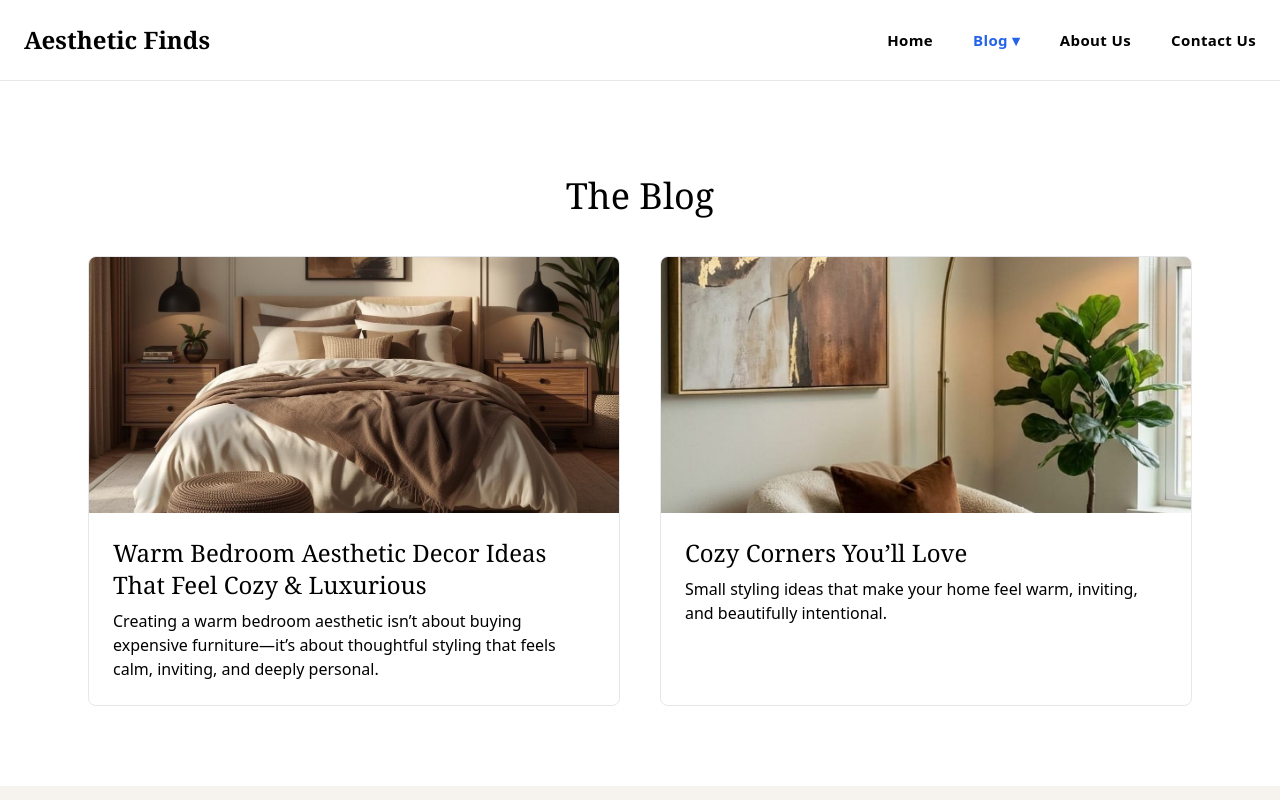
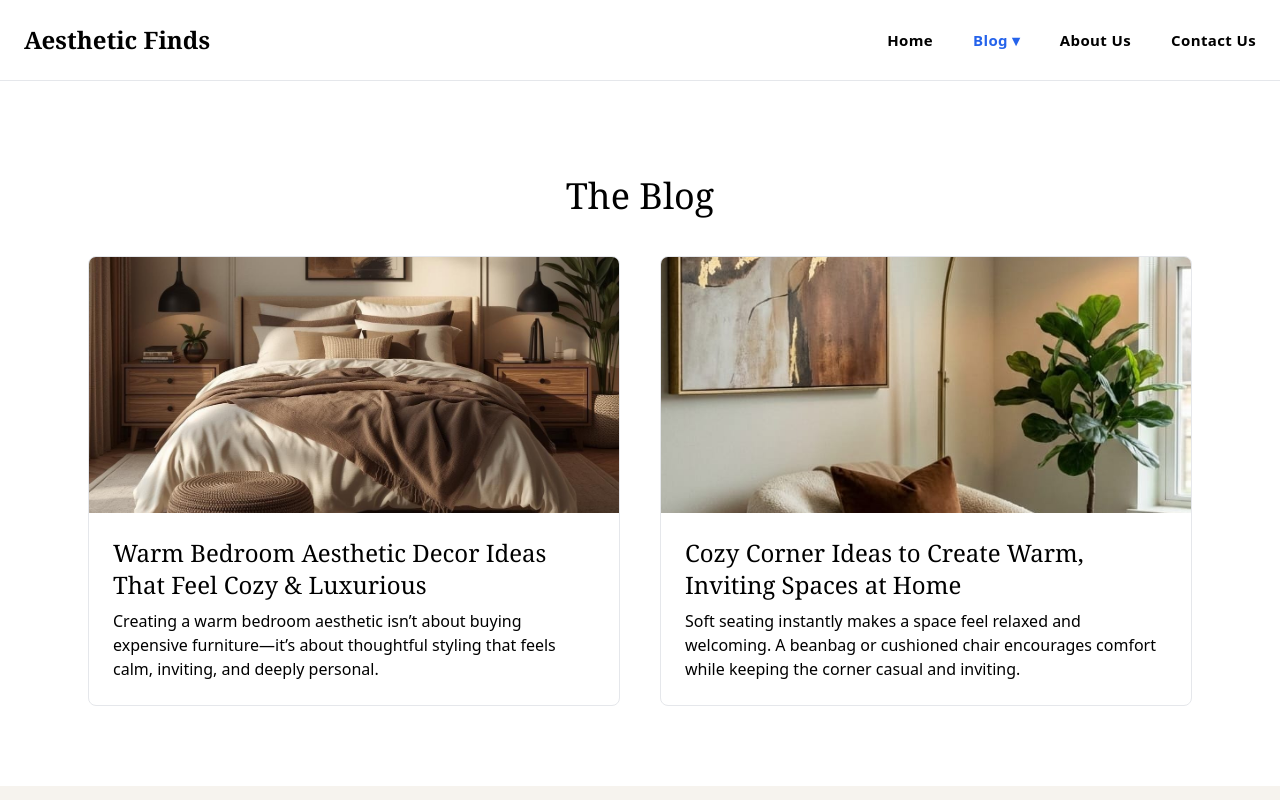
Before and after one commit to muasyamuthengi-gif/aestheticfindsbyanna, a Next.js app: page /blog in a window 1280 px wide. Shown: the top 800 px of the page. Built offline with nearby package versions, Linux system fonts and the light colour scheme; a web font is replaced by a local one.

Commit message:
Update page.js

```diff
--- a/app/blog/page.js
+++ b/app/blog/page.js
@@ -57,11 +57,10 @@ export default function BlogPage() {
 
           <div className="p-6">
             <h2 className="text-2xl font-serif mb-2 text-black">
-              Cozy Corners You’ll Love
+              Cozy Corner Ideas to Create Warm, Inviting Spaces at Home
             </h2>
             <p className="text-black">
-              Small styling ideas that make your home feel warm, inviting, and
-              beautifully intentional.
+              Soft seating instantly makes a space feel relaxed and welcoming. A beanbag or cushioned chair encourages comfort while keeping the corner casual and inviting.
             </p>
           </div>
         </a>
```
